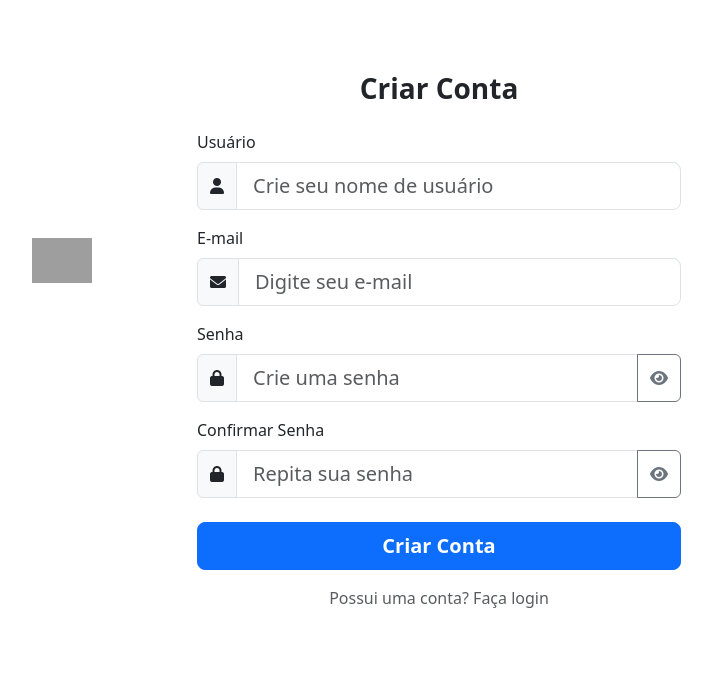
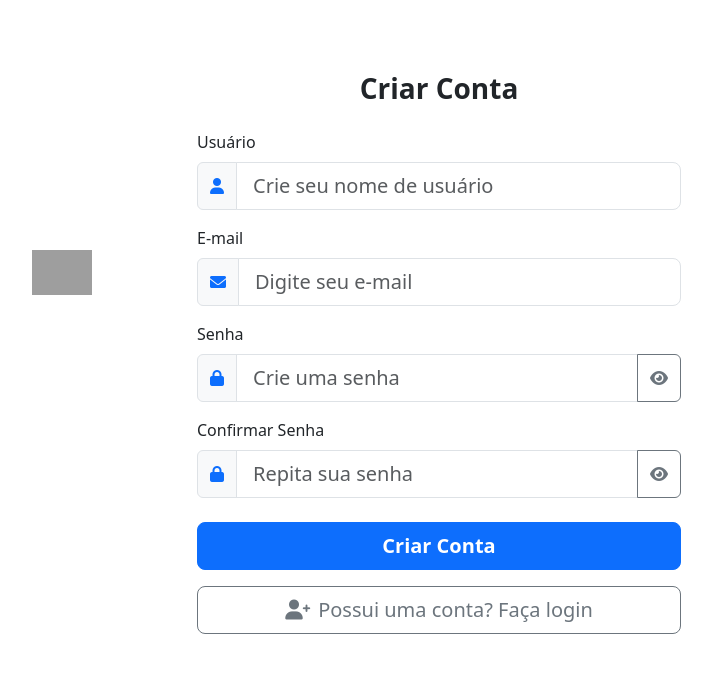
Before and after one commit to luizfilipe-bp/tcc, a Django app: page /auth/cadastro in a window 1280 px wide. Shown: the top 673 px of the page, without its empty margins (503-1215 px from the left). Run offline with Django 5.2, Linux system fonts and the light colour scheme; grey boxes are pictures that could not be loaded.

Commit message:
ajustes login e cadastro

```diff
--- a/usuarios/templates/cadastro.html
+++ b/usuarios/templates/cadastro.html
@@ -41,7 +41,7 @@
                         <div class="mb-3">
                             <label for="usuario" class="form-label">Usuário</label>
                             <div class="input-group">
-                                <span class="input-group-text"><i class="fas fa-user"></i></span>
+                                <span class="input-group-text"><i class="fas fa-user text-primary"></i></span>
                                 <input type="text" class="form-control form-control-lg"
                                        placeholder="Crie seu nome de usuário" name="usuario" required>
                             </div>
@@ -50,7 +50,7 @@
                         <div class="mb-3">
                             <label for="email" class="form-label">E-mail</label>
                             <div class="input-group">
-                                <span class="input-group-text"><i class="fas fa-envelope"></i></span>
+                                <span class="input-group-text"><i class="fas fa-envelope text-primary"></i></span>
                                 <input type="email" class="form-control form-control-lg"
                                        placeholder="Digite seu e-mail" name="email" required>
                             </div>
@@ -59,7 +59,7 @@
                         <div class="mb-3">
                             <label for="password" class="form-label">Senha</label>
                             <div class="input-group">
-                                <span class="input-group-text"><i class="fas fa-lock"></i></span>
+                                <span class="input-group-text"><i class="fas fa-lock text-primary"></i></span>
                                 <input type="password" class="form-control form-control-lg"
                                        id="password" placeholder="Crie uma senha" name="senha" required>
                                 <button class="btn btn-outline-secondary password-toggle" type="button"
@@ -72,7 +72,7 @@
                         <div class="mb-4">
                             <label for="confirm_password" class="form-label">Confirmar Senha</label>
                             <div class="input-group">
-                                <span class="input-group-text"><i class="fas fa-lock"></i></span>
+                                <span class="input-group-text"><i class="fas fa-lock text-primary"></i></span>
                                 <input type="password" class="form-control form-control-lg"
                                        id="confirm_password" placeholder="Repita sua senha" name="confirma_senha" required>
                                 <button class="btn btn-outline-secondary password-toggle" type="button"
@@ -90,9 +90,9 @@
                             <button type="submit" class="btn btn-primary btn-lg fw-bold">Criar Conta</button>
                         </div>
 
-                        <div class="d-grid mb-0">
-                            <a href="/auth/login" class="text-center text-muted text-decoration-none hover-effect">
-                                Possui uma conta? Faça login
+                        <div class="d-grid">
+                            <a href="/auth/login" class="btn btn-outline-secondary btn-lg">
+                                <i class="fas fa-user-plus me-2"></i>Possui uma conta? Faça login
                             </a>
                         </div>
 
```
Also changed, not shown: usuarios/templates/login.html (+5 -5 lines), 1 other file.
